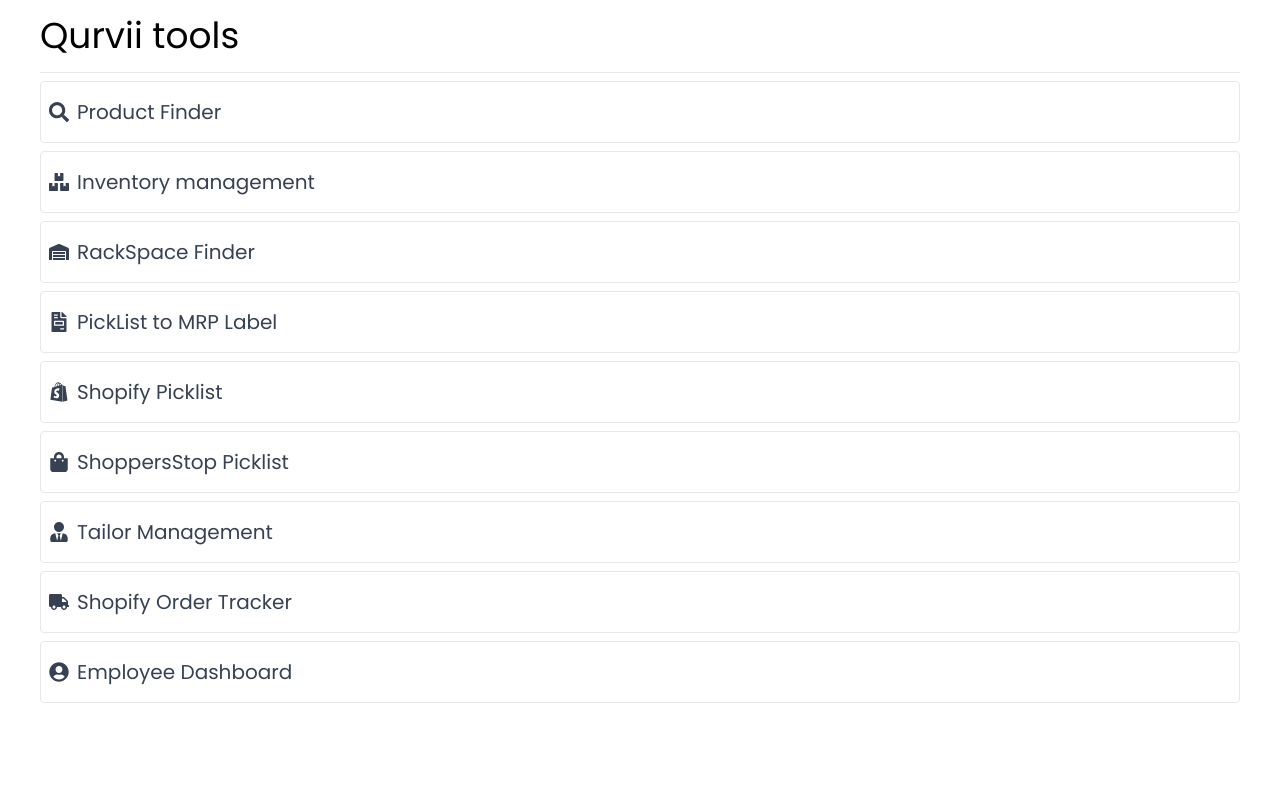
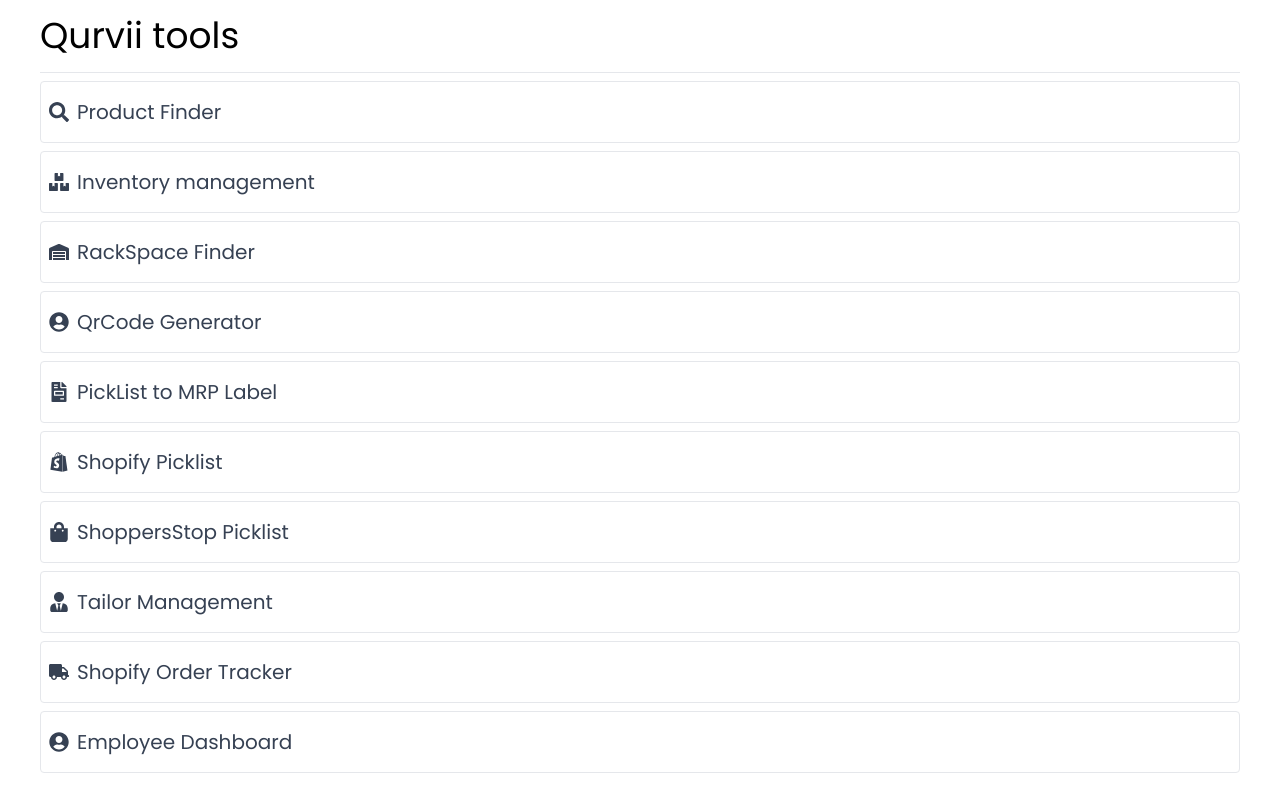
Before and after one commit to Sachinrawat6/tool, a React (Vite) app: page / in a window 1280 px wide. Shown: the top 812 px of the page. Built offline with nearby package versions, Linux system fonts and the light colour scheme.

Commit message:
qrcode generator added

```diff
--- a/src/components/Tools.jsx
+++ b/src/components/Tools.jsx
@@ -18,6 +18,7 @@
     url: "https://whatisproduct.netlify.app/",
     icon: <FaSearch />,
   },
+
   {
     header: "Inventory management",
     url: "https://sachinrawat6.github.io/test/",
@@ -27,6 +28,11 @@
     header: "RackSpace Finder",
     url: "https://rackspaceupdater.netlify.app/",
     icon: <FaWarehouse />,
+  },
+  {
+    header: "QrCode Generator",
+    url: "https://sachinrawat6.github.io/QrCode/",
+    icon: <FaUserCircle />,
   },
   {
     header: "PickList to MRP Label",
@@ -58,6 +64,7 @@
     url: "https://tailordashboard.netlify.app/",
     icon: <FaUserCircle />,
   },
+
 ];
 
 const Tools = () => {
```
